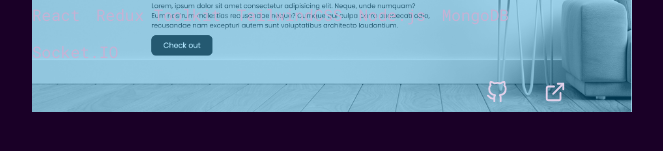
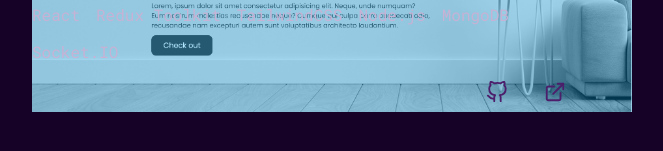
Before and after one commit to ishmumr7/portfolio, a Next.js app: page / in a window 1280 px wide. Shown: the part 2918-3069 px from the top of the page, without its empty margins (336-999 px from the left). Built offline with nearby package versions, Linux system fonts and the light colour scheme.

Commit message:
Update to generic variables

```diff
--- a/src/scss/globals.scss
+++ b/src/scss/globals.scss
@@ -2,13 +2,19 @@
 
 :root {
   --plum-shadow: rgba(46, 0, 62, 0.7);
-  --background-color: #1A0027; /* Dark Plum */
-  --dark-plum: #2B0F3F;
-  --plum: #37134E;
-  --light-plum: #4E2870;
+  --background-color: #160226; /* Dark Plum */
+  --dark-plum: #251035;
+  --plum: #310f47;
+  --light-plum: #4C1E6B;
+  --primary-dark: #251035;
+  --primary: #310f47;
+  --primary-light: #4C1E6B;
   --dark-mauve: #9375A1;
   --mauve: #C6B2D4;
   --light-mauve: #E3D1EA;
+  --text-dark: #9375A1;
+  --text: #C6B2D4;
+  --text-light: #E3D1EA;
   --theme-color: #00AFFF; /* Electric Blue */
 }
 
--- a/src/scss/sections/_projects.scss
+++ b/src/scss/sections/_projects.scss
@@ -22,7 +22,7 @@
         width: 300px;
         height: 2px;
         margin-left: 380px;
-        background-color: var(--light-plum);
+        background-color: var(--primary-light);
       }
     }
   }
@@ -79,7 +79,7 @@
         }
         &-title {
           width: max-content;
-          color: var(--light-mauve);
+          color: var(--text-light);
           font-size: var(--txlarge);
           font-family: var(--raleway);
           cursor: pointer;
@@ -89,10 +89,10 @@
           }
         }
         &-description {
-          background-color: var(--plum);
+          background-color: var(--primary);
           border-radius: 0.2rem;
           p {
-            color: var(--mauve);
+            color: var(--text);
             font-family: var(--raleway);
             padding: 2rem;
             text-align: end;
@@ -104,7 +104,7 @@
           gap: 1rem;
           flex-wrap: wrap;
           &-item {
-            color: var(--mauve);
+            color: var(--text);
             font-family: var(--roboto-mono);
           }
         }
@@ -120,7 +120,7 @@
             align-items: center;
             &-link {
               padding: 10px;
-              color: var(--light-mauve);
+              color: var(--primary-light);
               transition: 0.3s ease-in-out;
               outline: 2px dashed transparent;
               &:hover {
```
